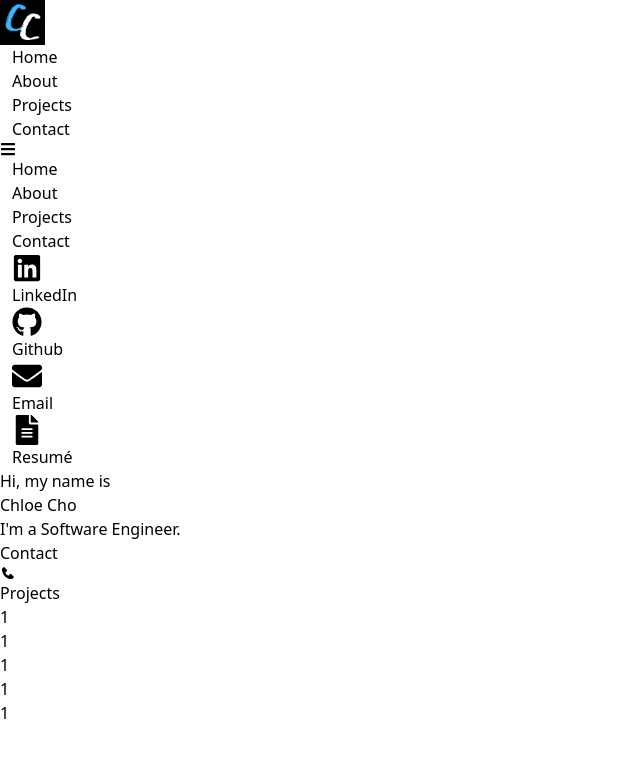
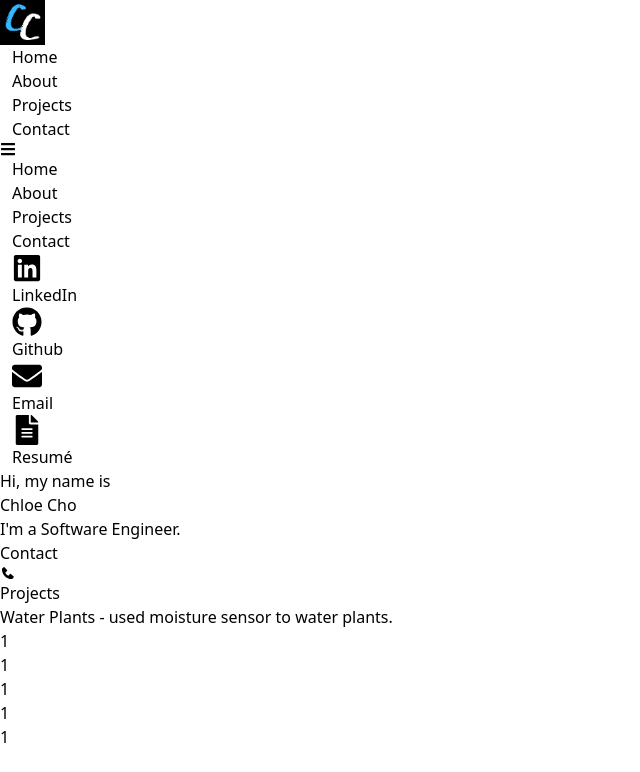
Before and after one commit to chloe-cho/chloe-cho.github.io, a React (Vite) app: page / in a window 1280 px wide. Shown: the top 772 px of the page, without its empty margins (0-640 px from the left). Built offline with nearby package versions, Linux system fonts and the light colour scheme.

Commit message:
Update website

```diff
--- a/src/components/Home.tsx
+++ b/src/components/Home.tsx
@@ -1,6 +1,5 @@
 import React from 'react'
 import {BiSolidPhone} from 'react-icons/bi'
-import Logo from '../assets/logo.png'
 const Home: React.FC = () => {
   return (
         <div className='w-full h-screen bg-[#000000] text-white'>
--- a/src/components/Projects.tsx
+++ b/src/components/Projects.tsx
@@ -6,7 +6,7 @@ const Projects: React.FC = () => {
           <h1>Projects</h1>
          <div className='max-w-[1000px] mx-auto md:px-40 justify-center text-center grid grid-cols-3 gap-12 h-full content-center'>
             <div>
-
+              Water Plants - used moisture sensor to water plants.
             </div>
             <div>
               1
```
